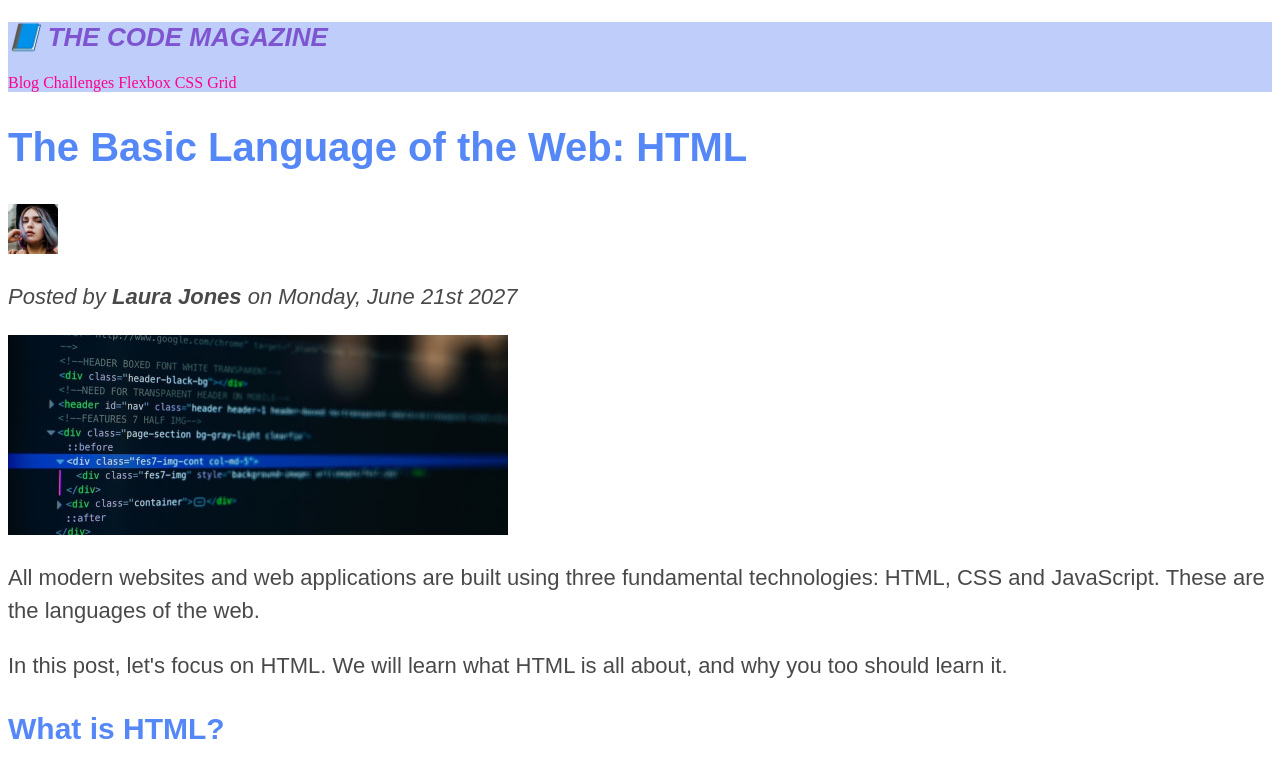
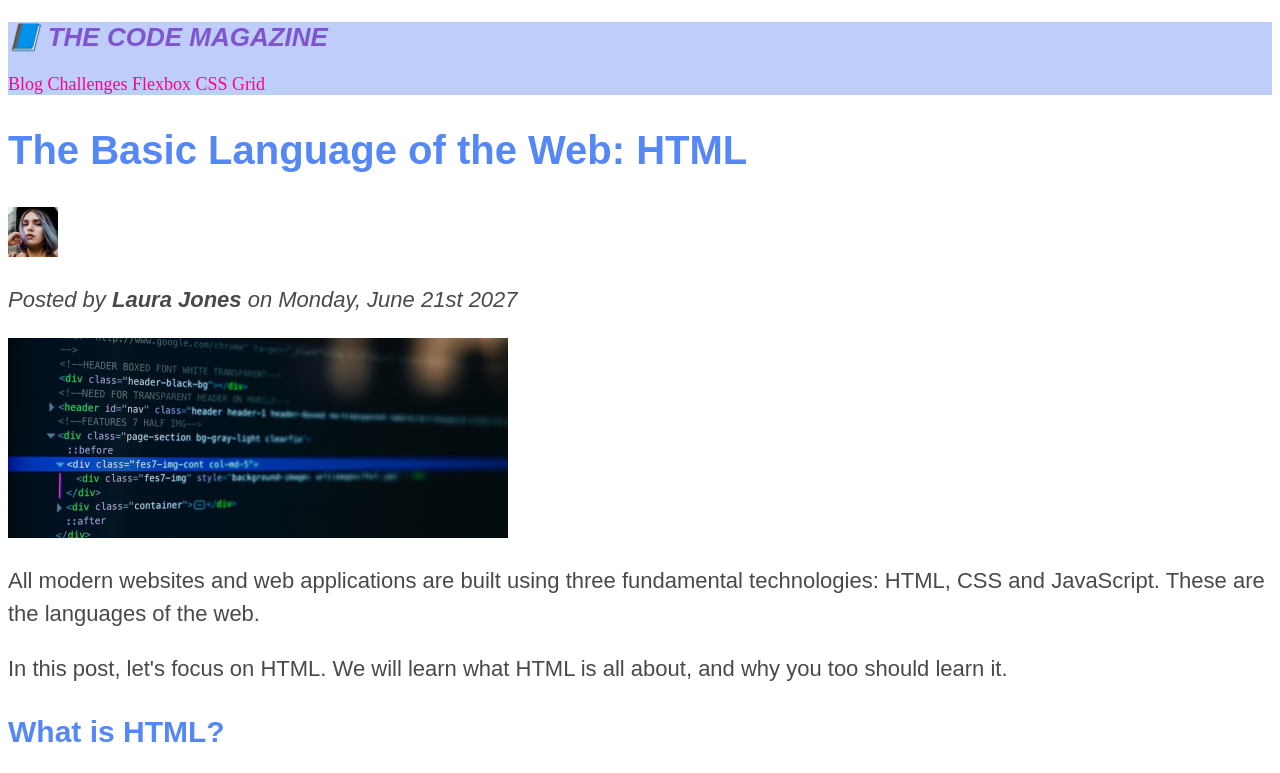
Before and after one commit to ziadbensalim/Getting-back-my-CSS-knowledge, a plain HTML site: page index.html in a window 1280 px wide. Shown: the top 773 px of the page. Drawn offline with Linux system fonts and the light colour scheme.

Commit message:
inheritance

```diff
--- a/style.css
+++ b/style.css
@@ -74,3 +74,6 @@ a:hover {
 a:active {
   color: #800080;
 }
+nav {
+  font-size: 18px;
+}
```
